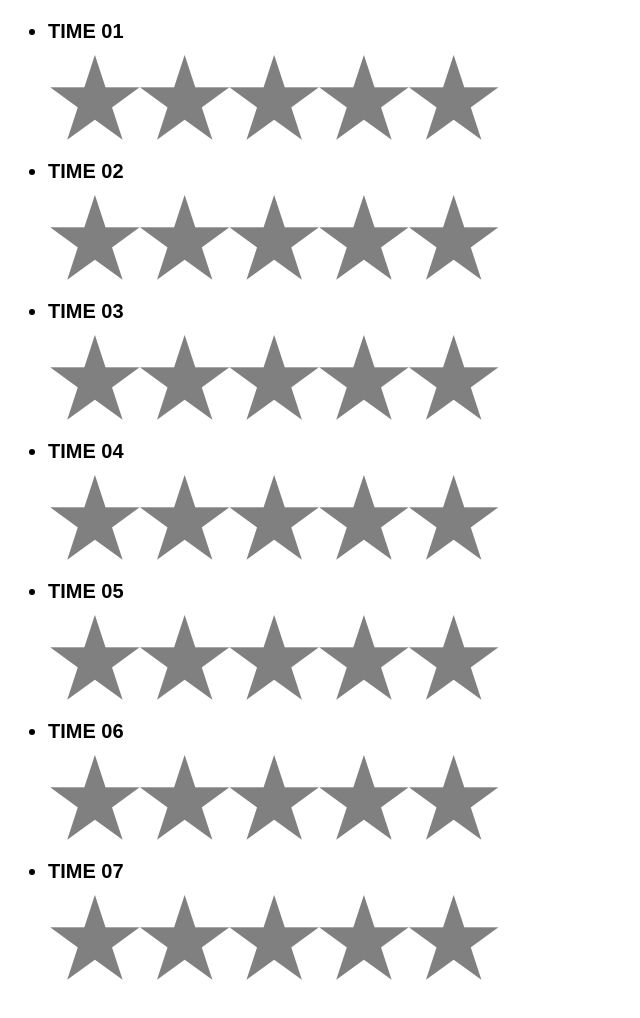
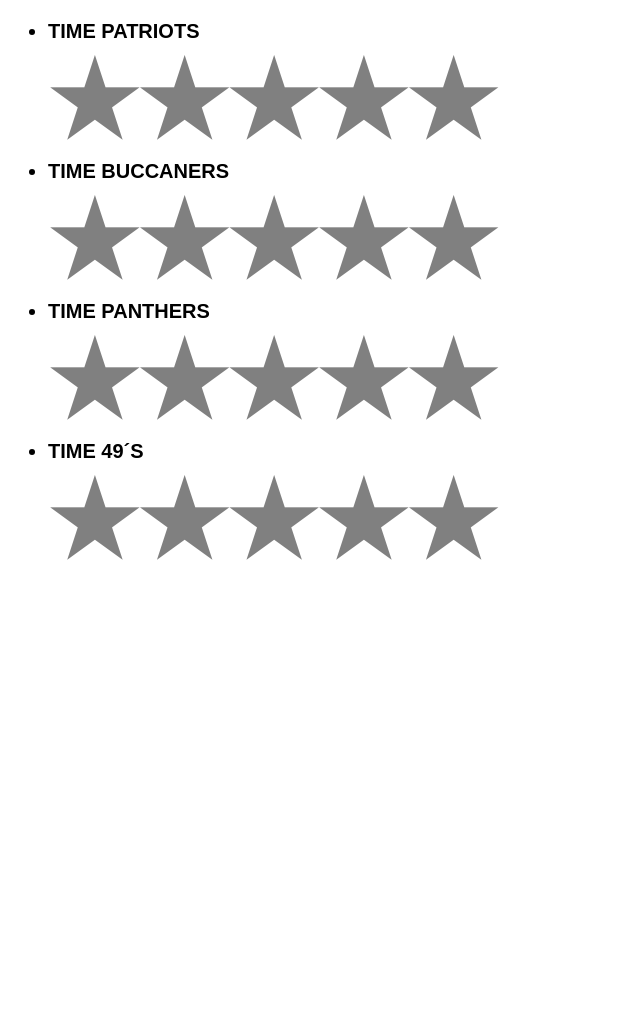
Before and after one commit to brenocmjesus/EstrlinhaRating, a plain HTML site: page index.html in a window 1280 px wide. Shown: the whole page, without its empty margins (0-640 px from the left). After the commit the page ends 800 px from the top, so only its background shows below. Drawn offline with Linux system fonts and the light colour scheme.

Commit message:
Update index.html

```diff
--- a/index.html
+++ b/index.html
@@ -10,13 +10,10 @@
 <body>
 
     <ul>
-        <li>time 01<star-rater data-rating="0"></star-rater></li>
-        <li>time 02<star-rater data-rating="0"></star-rater></li>
-        <li>time 03<star-rater data-rating="0"></star-rater></li>
-        <li>time 04<star-rater data-rating="0"></star-rater></li>
-        <li>time 05<star-rater data-rating="0"></star-rater></li>
-        <li>time 06<star-rater data-rating="0"></star-rater></li>
-        <li>time 07<star-rater data-rating="0"></star-rater></li>
+        <li>time Patriots<star-rater data-rating="0"></star-rater></li>
+        <li>time Buccaners<star-rater data-rating="0"></star-rater></li>
+        <li>time Panthers<star-rater data-rating="0"></star-rater></li>
+        <li>time 49´s<star-rater data-rating="0"></star-rater></li>
     </ul>
 <script src="./StarRater.js"> </script>
 </body>
```
